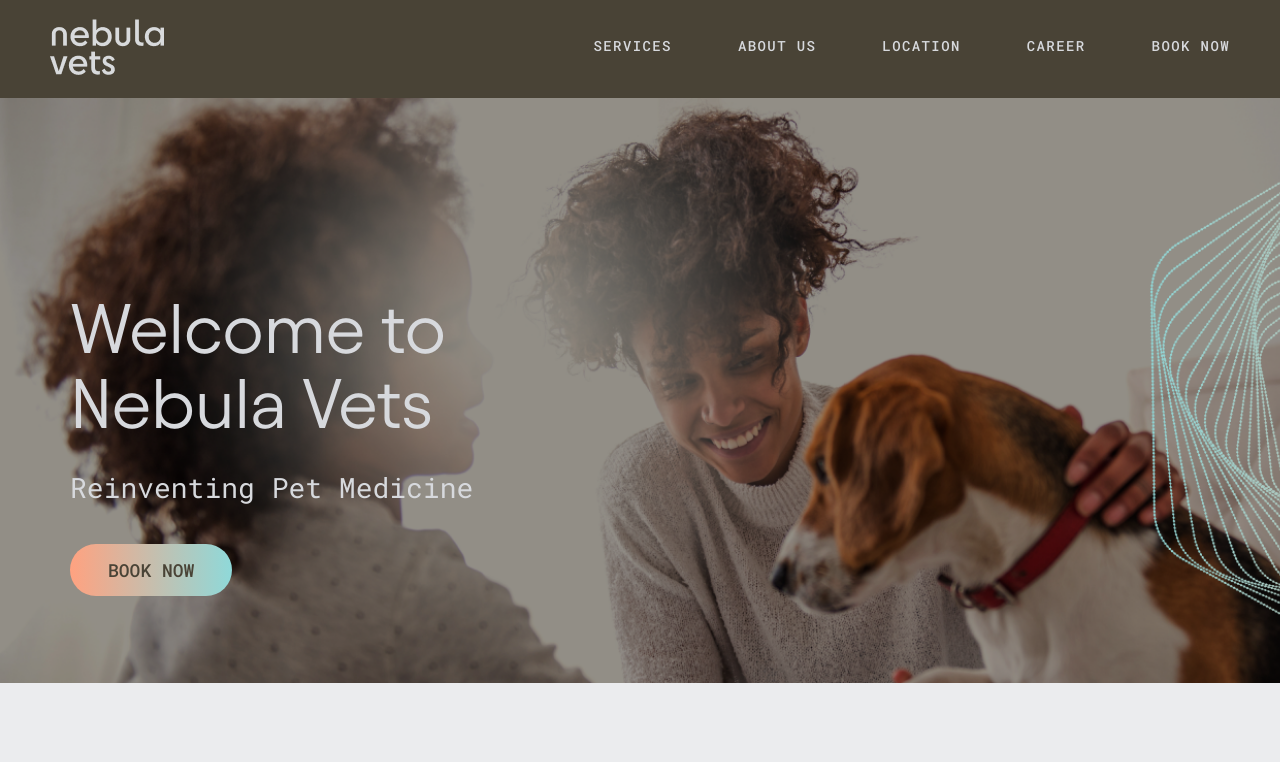
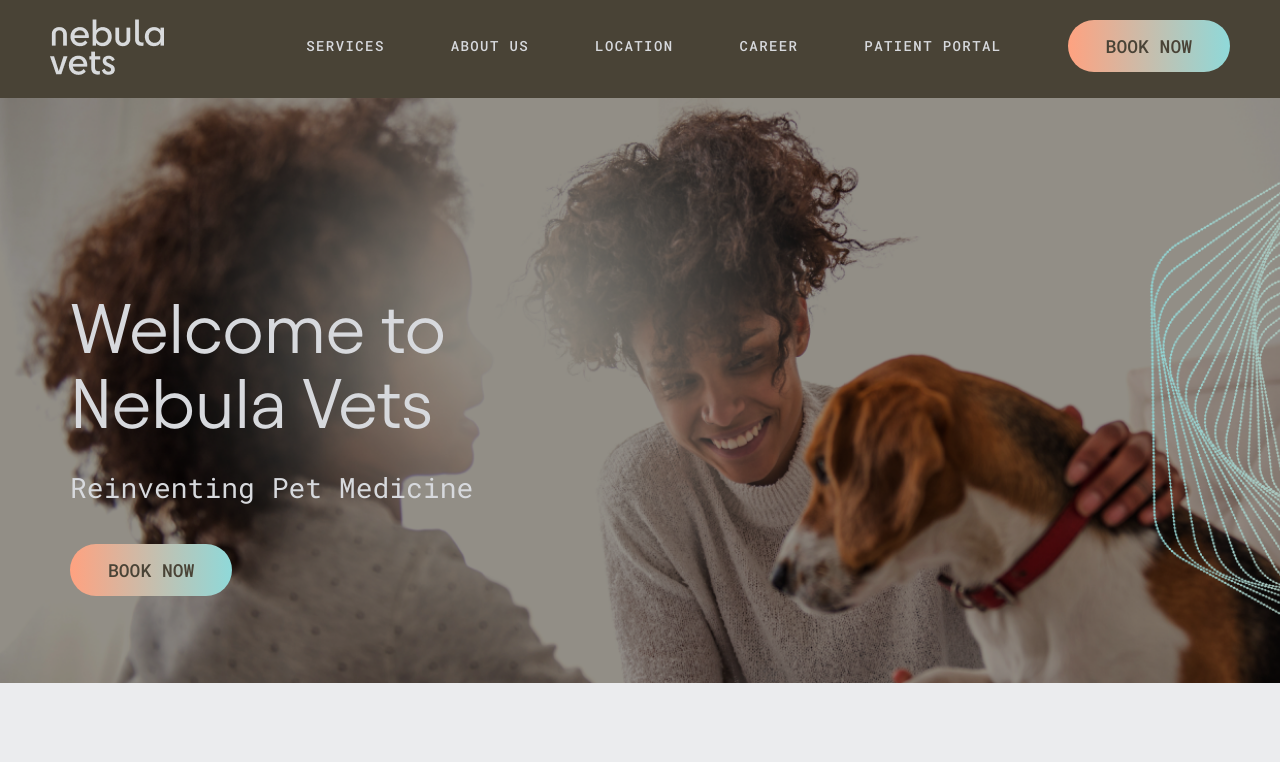
Before and after one commit to ravijhajhria/Nebula-vets, a plain HTML site: page index.html in a window 1280 px wide. Shown: the top 762 px of the page. Drawn offline with nearby package versions, Linux system fonts and the light colour scheme.

Commit message:
index book now btn

```diff
--- a/index.html
+++ b/index.html
@@ -65,15 +65,14 @@
             >
             <a
               class="roboto-mono text-[#D7D9DD] hover:text-white font-medium tracking-[1.4px] text-sm links duration-700"
-              href="./index.html
+              href="./index.html"
               >PATIENT PORTAL</a
             >
             <a
               class="roboto-mono text-[#494336] font-medium text-base xl:text-lg py-[6px] xl:py-3 px-[18px] md:px-[30px] xl:px-[38px] bg-gradient !rounded-[27px] duration-300 btn btn--2 overflow-hidden relative text-center"
               href="#"
+              ><span class="btn__text">BOOK NOW</span></a
             >
-              <span class="btn__text">BOOK NOW</span>
-            </a>
           </div>
           <!-- Button to Open Sidebar -->
           <button
```
